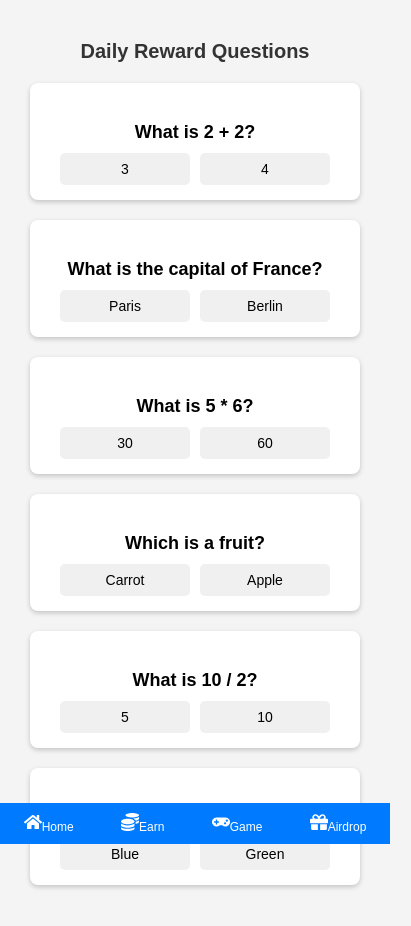
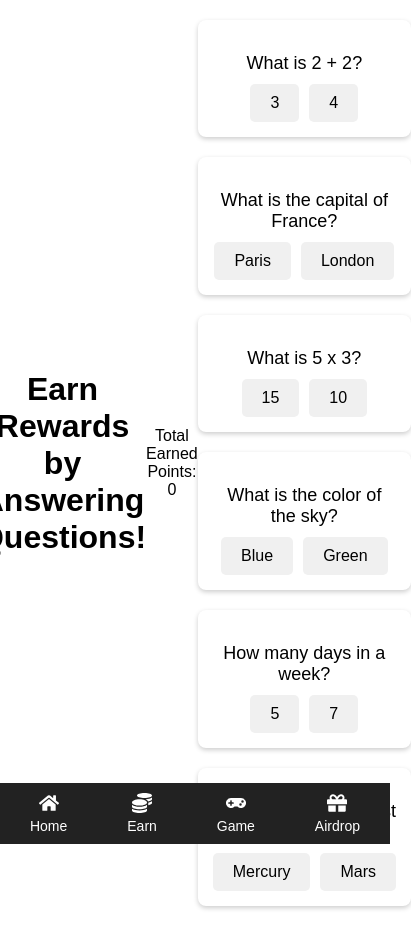
Before and after one commit to sajibrasel2/my-app, a React (Create React App) app: page /earn in a window 390 px wide. Shown: the whole page, 411 px wide, since content can reach past the window. Before the commit the page ends 905 px from the top, so only its background shows below. Built offline with nearby package versions, Linux system fonts and the light colour scheme.

Commit message:
Updated game page

```diff
--- a/package.json
+++ b/package.json
@@ -40,6 +40,7 @@
     ]
   },
   "devDependencies": {
+    "@babel/plugin-proposal-private-property-in-object": "^7.21.11",
     "babel-loader": "^8.0.5",
     "webpack": "^5.97.1",
     "webpack-dev-server": "^5.2.0"
--- a/src/App.css
+++ b/src/App.css
@@ -1,8 +1,8 @@
-body {
-  font-family: Arial, sans-serif;
+body, html {
   margin: 0;
   padding: 0;
-  background-color: #f4f4f4;
+  box-sizing: border-box;
+  font-family: Arial, sans-serif;
 }
 
 .app {
@@ -11,41 +11,70 @@ body {
   height: 100vh;
 }
 
-/* Navbar */
+.content {
+  flex: 1;
+  display: flex;
+  justify-content: center;
+  align-items: center;
+  text-align: center;
+  padding: 20px;
+}
+
+.animated-text {
+  font-size: 24px;
+  font-weight: bold;
+  color: #f39c12;
+  animation: slide-in 2s ease-out, blink 1.5s step-start infinite;
+}
+
+@keyframes slide-in {
+  from {
+    transform: translateX(-100%);
+    opacity: 0;
+  }
+  to {
+    transform: translateX(0);
+    opacity: 1;
+  }
+}
+
+@keyframes blink {
+  50% {
+    opacity: 0;
+  }
+}
+
 .navbar {
   display: flex;
   justify-content: space-around;
-  background-color: #007bff;
-  padding: 10px 0;
+  align-items: center;
   position: fixed;
   bottom: 0;
   width: 100%;
+  background-color: #222;
+  padding: 10px 0;
+  z-index: 1000;
 }
 
 .nav-link {
   text-decoration: none;
   color: white;
-  text-align: center;
   font-size: 14px;
+  display: flex;
+  flex-direction: column;
+  align-items: center;
+  transition: color 0.3s ease;
+}
+
+.nav-link:hover {
+  color: #f39c12;
 }
 
 .icon {
   font-size: 20px;
+  margin-bottom: 5px;
 }
 
-.section-title {
-  text-align: center;
-  font-size: 24px;
-  margin: 20px 0;
-  color: #333;
-}
-
-.earn-section,
-.airdrop-section {
-  padding: 20px;
-}
-
-/* Questions Section */
 .questions-container {
   display: flex;
   flex-wrap: wrap;
@@ -58,8 +87,8 @@ body {
   padding: 15px;
   border-radius: 8px;
   box-shadow: 0 2px 5px rgba(0, 0, 0, 0.2);
-  width: 100%; /* মোবাইলে পুরো প্রস্থ */
-  max-width: 300px; /* ডেস্কটপে সীমাবদ্ধ */
+  width: 90%;
+  max-width: 300px;
   text-align: center;
 }
 
@@ -70,7 +99,6 @@ body {
 
 .options-container {
   display: flex;
-  flex-wrap: wrap; /* মোবাইলে ভালো ফিট করতে */
   justify-content: center;
   gap: 10px;
 }
@@ -83,8 +111,6 @@ body {
   cursor: pointer;
   background-color: #f0f0f0;
   transition: background-color 0.3s ease;
-  width: 100%; /* মোবাইলে পুরো প্রস্থ */
-  max-width: 130px; /* ডেস্কটপে সীমাবদ্ধ */
 }
 
 .option-button:hover {
@@ -101,7 +127,6 @@ body {
   color: white;
 }
 
-/* Airdrop Section */
 .balance-card {
   background: white;
   padding: 20px;
@@ -111,53 +136,4 @@ body {
   margin-top: 20px;
 }
 
-.balance-text {
-  font-size: 32px;
-  color: #007bff;
-  margin: 0;
-}
-
-.balance-description {
-  margin: 10px 0 0;
-  font-size: 16px;
-  color: #555;
-}
-
-/* Responsive Design for Mobile */
-@media (max-width: 768px) {
-  .navbar {
-    flex-direction: row;
-    justify-content: space-around;
-    padding: 10px 0;
-  }
-
-  .nav-link {
-    font-size: 12px;
-  }
-
-  .icon {
-    font-size: 18px;
-  }
-
-  .section-title {
-    font-size: 20px;
-  }
-
-  .question-card {
-    width: 90%; /* মোবাইলে কার্ডের প্রস্থ ছোট */
-    margin: 0 auto;
-  }
-
-  .option-button {
-    font-size: 14px; /* বাটনের টেক্সট ছোট */
-    padding: 8px 16px;
-  }
-
-  .balance-text {
-    font-size: 28px;
-  }
-
-  .balance-description {
-    font-size: 14px;
-  }
-}
+/* নিশ্চিত করুন প্রতিটি CSS প্রোপার্টি শেষে ; আছে */
--- a/src/App.js
+++ b/src/App.js
@@ -1,65 +1,77 @@
-import React, { useState } from "react";
+import React, { useState, useEffect } from "react";
 import { BrowserRouter as Router, Routes, Route, Link } from "react-router-dom";
 import { FaHome, FaGamepad, FaCoins, FaGift } from "react-icons/fa";
-import "./App.css"; // CSS ফাইল
+import "./App.css";
 
 // Home পেজ
 function Home() {
   return (
     <div className="content">
-      <h1 className="animated-text">Earn Rewards Easily by Exploring Our Features!</h1>
+      <h1 className="animated-text">
+        Earn Rewards Easily by Exploring Our Features!
+      </h1>
     </div>
   );
 }
 
 // Earn পেজ
-function Earn({ updateBalance }) {
-  const [questions, setQuestions] = useState([
-    { id: 1, question: "What is 2 + 2?", options: ["3", "4"], correct: "4" },
-    { id: 2, question: "What is the capital of France?", options: ["Paris", "Berlin"], correct: "Paris" },
-    { id: 3, question: "What is 5 * 6?", options: ["30", "60"], correct: "30" },
-    { id: 4, question: "Which is a fruit?", options: ["Carrot", "Apple"], correct: "Apple" },
-    { id: 5, question: "What is 10 / 2?", options: ["5", "10"], correct: "5" },
-    { id: 6, question: "What color is the sky?", options: ["Blue", "Green"], correct: "Blue" },
-  ]);
+function Earn() {
+  const initialQuestions = [
+    { id: 1, text: "What is 2 + 2?", options: ["3", "4"], correct: "4" },
+    { id: 2, text: "What is the capital of France?", options: ["Paris", "London"], correct: "Paris" },
+    { id: 3, text: "What is 5 x 3?", options: ["15", "10"], correct: "15" },
+    { id: 4, text: "What is the color of the sky?", options: ["Blue", "Green"], correct: "Blue" },
+    { id: 5, text: "How many days in a week?", options: ["5", "7"], correct: "7" },
+    { id: 6, text: "Which planet is closest to the Sun?", options: ["Mercury", "Mars"], correct: "Mercury" },
+  ];
 
-  const [answeredQuestions, setAnsweredQuestions] = useState({});
+  const [questions, setQuestions] = useState(initialQuestions);
+  const [userAnswers, setUserAnswers] = useState({});
+  const [score, setScore] = useState(0);
+  const [lastAttemptTime, setLastAttemptTime] = useState(null);
 
-  const handleAnswer = (questionId, selectedOption) => {
-    if (answeredQuestions[questionId]) return;
+  // ৬ ঘণ্টা পর প্রশ্ন আপডেট করা
+  useEffect(() => {
+    const now = new Date().getTime();
+    const sixHours = 6 * 60 * 60 * 1000;
 
-    const question = questions.find((q) => q.id === questionId);
+    if (!lastAttemptTime || now - lastAttemptTime >= sixHours) {
+      setQuestions(initialQuestions);
+      setUserAnswers({});
+      setLastAttemptTime(now);
+    }
+  }, [lastAttemptTime]);
 
-    if (question.correct === selectedOption) {
-      updateBalance(5);
+  const handleAnswer = (id, selectedOption) => {
+    if (userAnswers[id]) return; // একটি প্রশ্নের জন্য শুধুমাত্র একবার উত্তর দিতে পারবে
+    setUserAnswers({ ...userAnswers, [id]: selectedOption });
+
+    if (selectedOption === questions.find((q) => q.id === id).correct) {
+      setScore(score + 5);
     }
-
-    setAnsweredQuestions((prev) => ({
-      ...prev,
-      [questionId]: selectedOption,
-    }));
   };
 
   return (
-    <div className="earn-section">
-      <h1 className="section-title">Daily Reward Questions</h1>
+    <div className="content earn-section">
+      <h1 className="section-title">Earn Rewards by Answering Questions!</h1>
+      <p>Total Earned Points: {score}</p>
       <div className="questions-container">
-        {questions.map((question) => (
-          <div key={question.id} className="question-card">
-            <h4 className="question-text">{question.question}</h4>
+        {questions.map((q) => (
+          <div key={q.id} className="question-card">
+            <p className="question-text">{q.text}</p>
             <div className="options-container">
-              {question.options.map((option) => (
+              {q.options.map((option) => (
                 <button
                   key={option}
-                  onClick={() => handleAnswer(question.id, option)}
-                  disabled={answeredQuestions[question.id]}
                   className={`option-button ${
-                    answeredQuestions[question.id] === option
-                      ? option === question.correct
+                    userAnswers[q.id] === option
+                      ? option === q.correct
                         ? "correct"
                         : "incorrect"
                       : ""
                   }`}
+                  onClick={() => handleAnswer(q.id, option)}
+                  disabled={!!userAnswers[q.id]} // যদি উত্তর দেওয়া থাকে তবে বাটন নিষ্ক্রিয়
                 >
                   {option}
                 </button>
@@ -72,46 +84,40 @@ function Earn({ updateBalance }) {
   );
 }
 
-// Game পেজ
-function Game() {
+// Airdrop পেজ
+function Airdrop() {
+  const [balance] = useState(0); // Claim অপশন বাদ দেওয়া হয়েছে
+
   return (
-    <div className="content">
-      <p>Game is loading...</p>
+    <div className="content airdrop-section">
+      <h1 className="section-title">Airdrop Rewards!</h1>
+      <div className="balance-card">
+        <h2 className="balance-text">{balance} Points</h2>
+        <p className="balance-description">Your total rewards balance.</p>
+      </div>
     </div>
   );
 }
 
-// Airdrop পেজ
-function Airdrop({ balance }) {
+// Game পেজ
+function Game() {
   return (
-    <div className="airdrop-section">
-      <h1 className="section-title">Your Airdrop Balance</h1>
-      <div className="balance-card">
-        <h2 className="balance-text">{balance} Points</h2>
-        <p className="balance-description">
-          Keep answering questions daily to earn more points!
-        </p>
-      </div>
+    <div style={styles.container}>
+      <p>Game is loading...</p>
     </div>
   );
 }
 
 // মূল অ্যাপ কম্পোনেন্ট
 function App() {
-  const [balance, setBalance] = useState(0);
-
-  const updateBalance = (points) => {
-    setBalance((prevBalance) => prevBalance + points);
-  };
-
   return (
     <Router>
       <div className="app">
         <Routes>
           <Route path="/" element={<Home />} />
-          <Route path="/earn" element={<Earn updateBalance={updateBalance} />} />
+          <Route path="/earn" element={<Earn />} />
           <Route path="/game" element={<Game />} />
-          <Route path="/airdrop" element={<Airdrop balance={balance} />} />
+          <Route path="/airdrop" element={<Airdrop />} />
         </Routes>
         <nav className="navbar">
           <Link to="/" className="nav-link">
@@ -136,4 +142,14 @@ function App() {
   );
 }
 
+const styles = {
+  container: {
+    display: "flex",
+    justifyContent: "center",
+    alignItems: "center",
+    height: "100vh",
+    textAlign: "center",
+  },
+};
+
 export default App;
```
Also changed, not shown: 1 other file (tests, documents, lock files or other folders).
